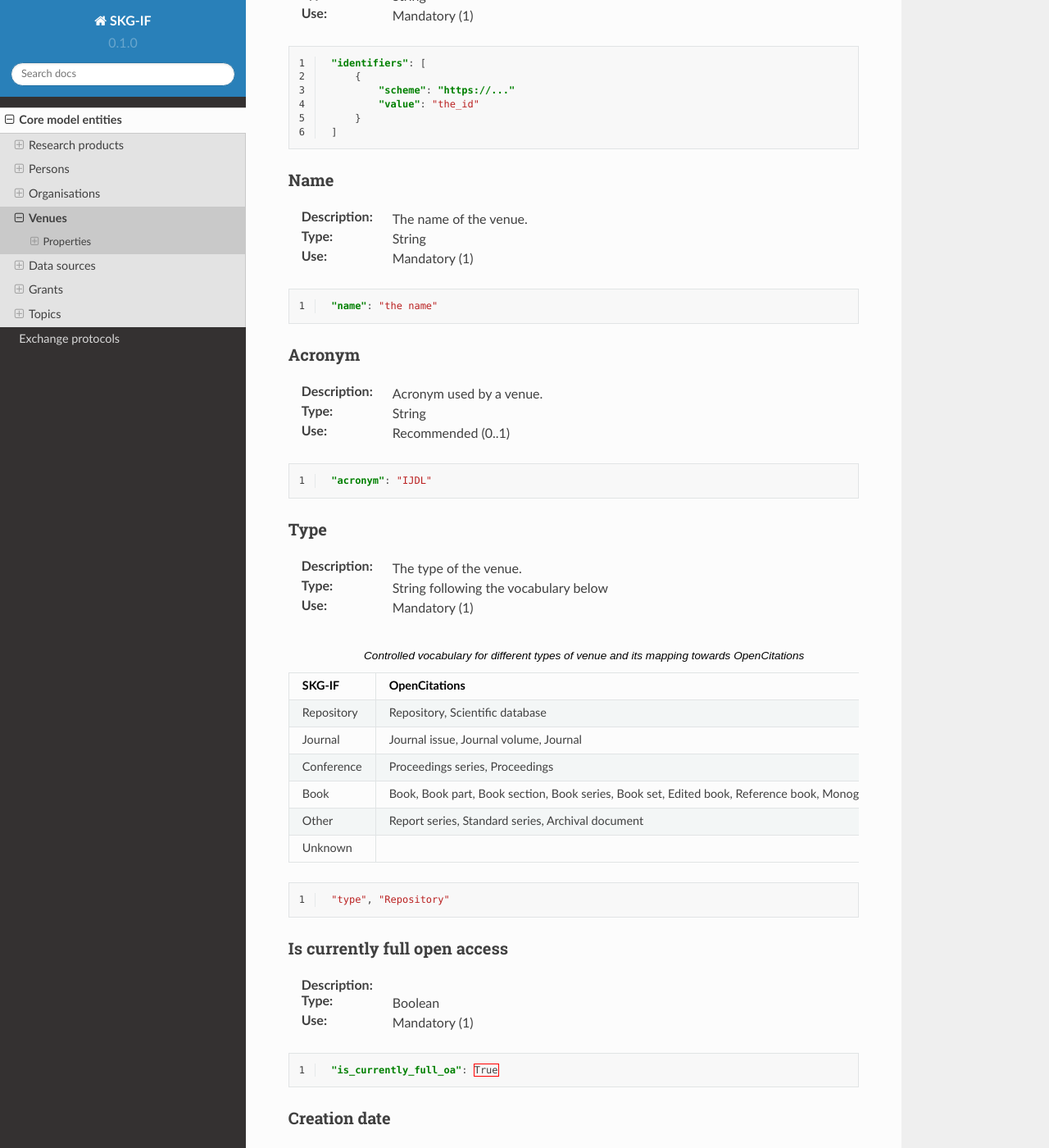
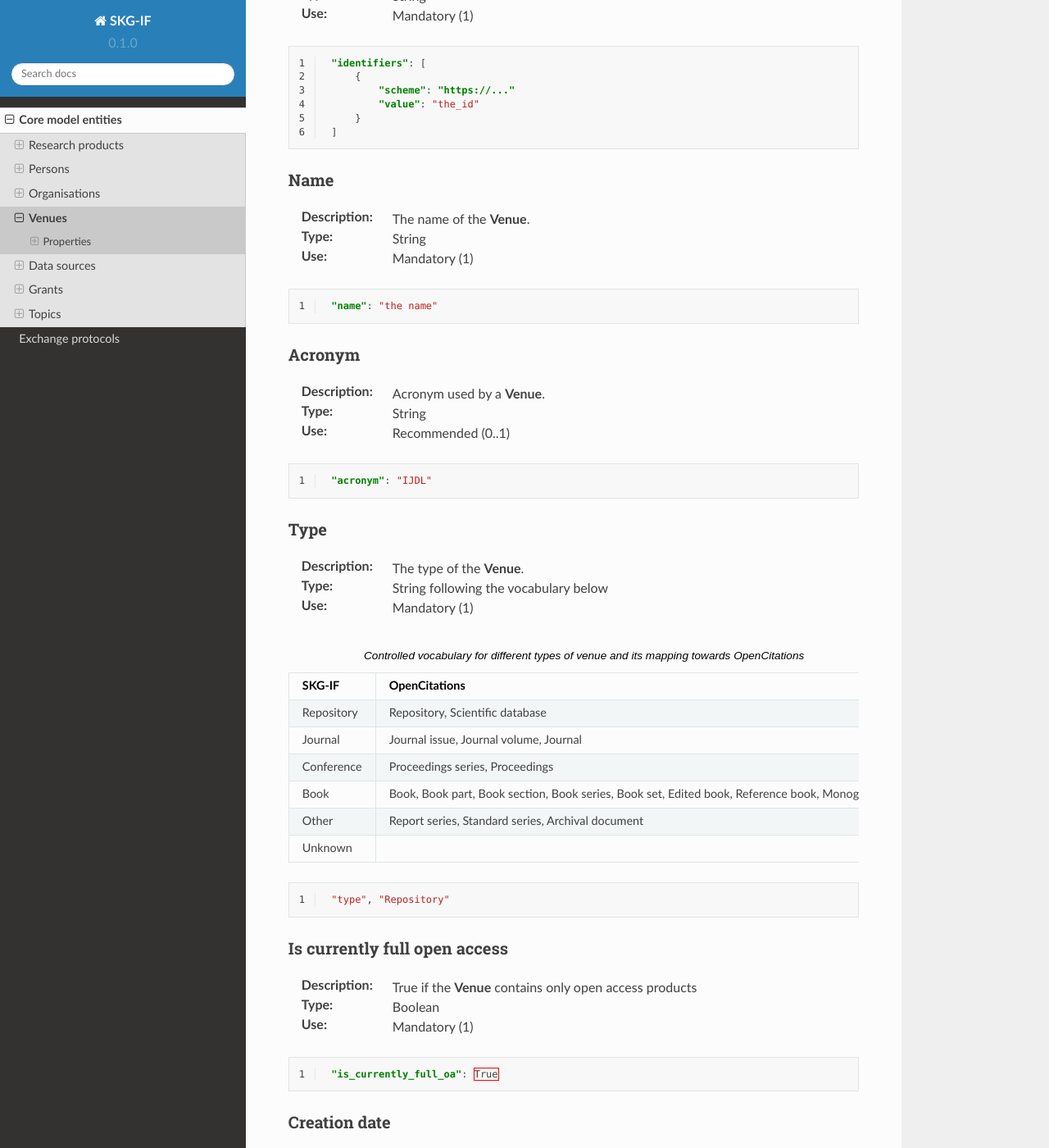
Before and after one commit to andremann/SKG-IF, a Sphinx documentation site: the page built from docs/source/venues.rst, in a window 1280 px wide and 1400 px high, scrolled down 1268 px. Shown: the whole window at 82% size. Built offline with Sphinx 7.4.7 and the Read the Docs theme 2.0.0, drawn with Linux system fonts in a browser that asks for light colours; some of the changed text lies outside the part shown.

Commit message:
added missing descriptions for properties in the venue

```diff
--- a/docs/source/venues.rst
+++ b/docs/source/venues.rst
@@ -60,7 +60,7 @@ Value
 
 Name
 ----
-:Description: The name of the venue.
+:Description: The name of the **Venue**.
 :Type: String
 :Use: Mandatory (1)
 
@@ -72,7 +72,7 @@ Name
 
 Acronym
 ----
-:Description: Acronym used by a venue.
+:Description: Acronym used by a **Venue**.
 :Type: String
 :Use: Recommended (0..1)
 
@@ -84,7 +84,7 @@ Acronym
 
 Type
 ----
-:Description: The type of the venue.
+:Description: The type of the **Venue**.
 :Type: String following the vocabulary below
 :Use: Mandatory (1)
 
@@ -110,7 +110,7 @@ Type
 
 Is currently full open access
 ----
-:Description:
+:Description: True if the **Venue** contains only open access products
 :Type: Boolean
 :Use: Mandatory (1)
 
@@ -122,7 +122,7 @@ Is currently full open access
 
 Creation date
 ----
-:Description:
+:Description: The date of creation of the **Venue**
 :Type: String (ISO 8601 date string)
 :Use: Recommended (1)
 
```
Also changed, not shown: other parts of docs/source/venues.rst (+3 -3 lines).
